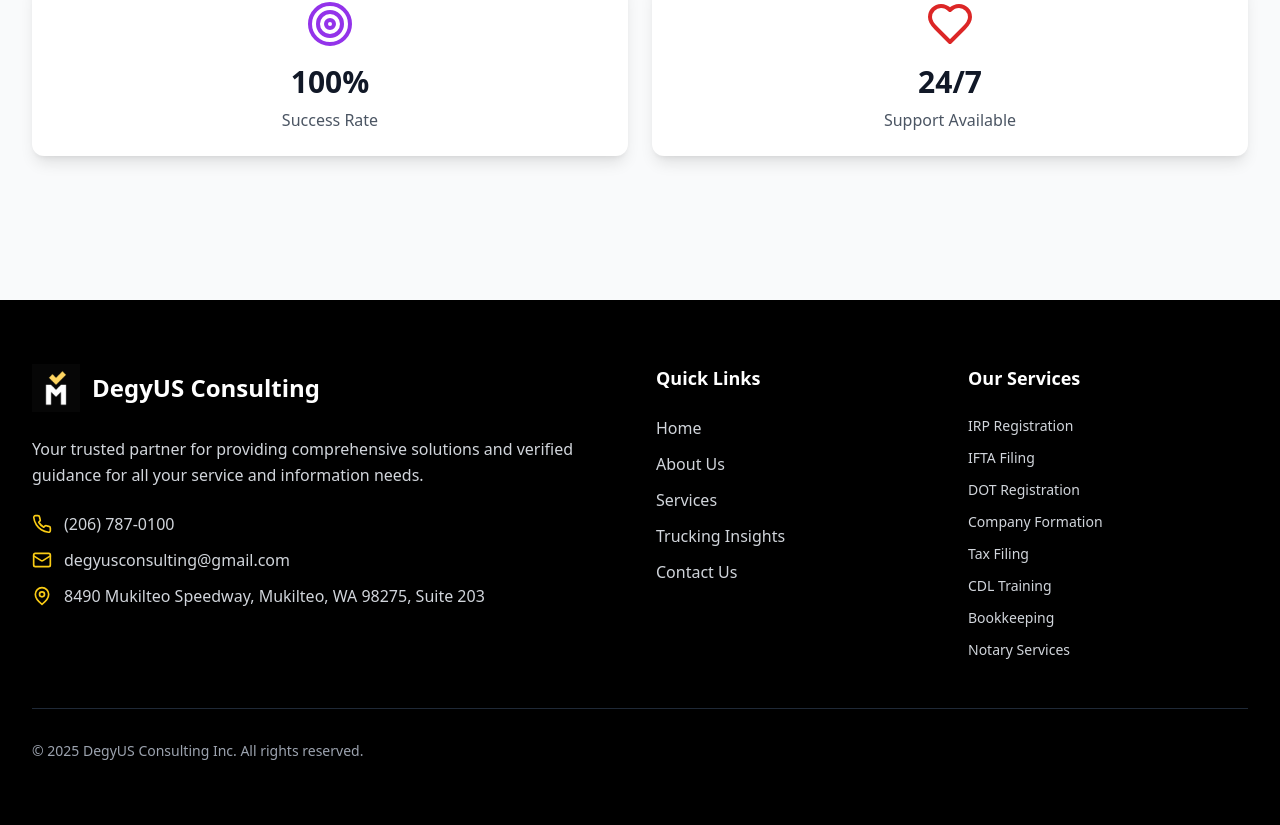
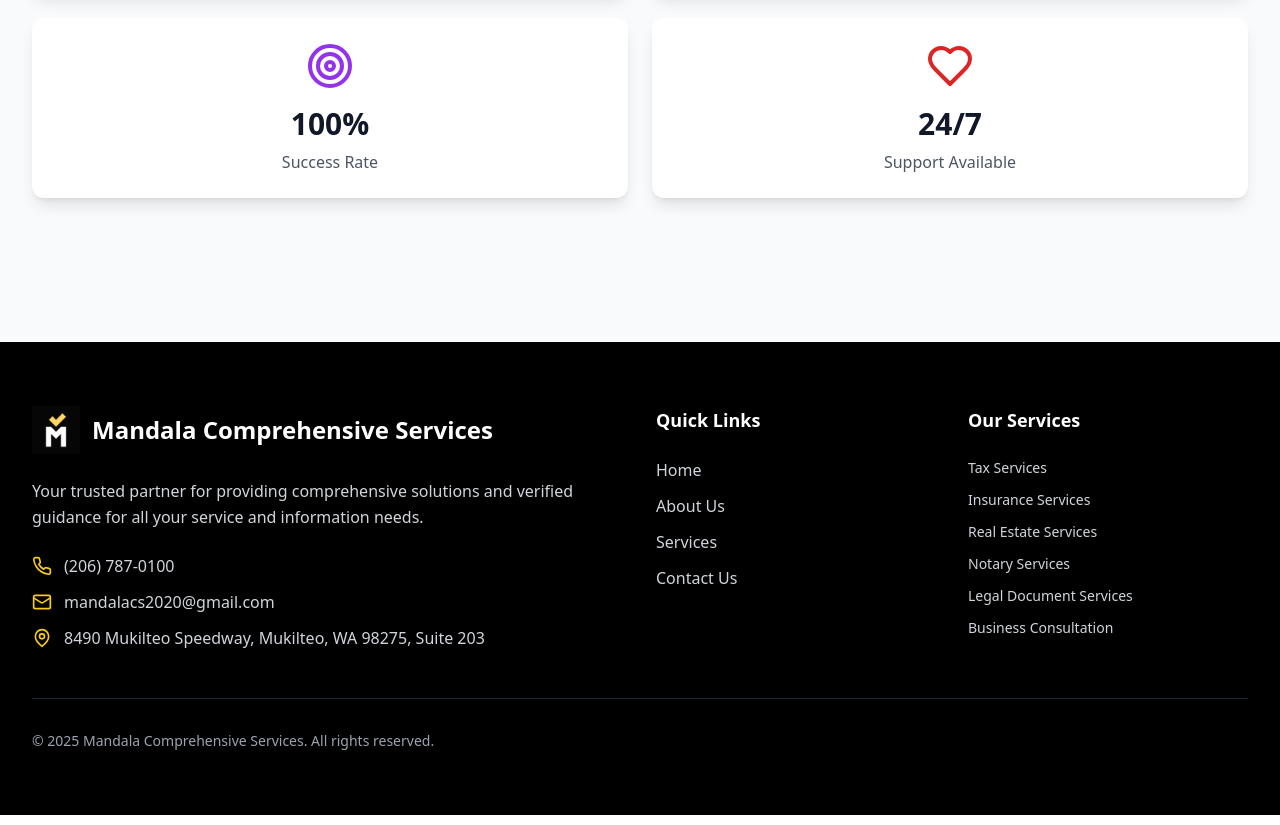
Before and after one commit to erkhemtugsB/mandala, a React (Vite) app: page /about in a window 1280 px wide. Shown: the part 1288-2113 px from the top of the page. Built offline with nearby package versions, Linux system fonts and the light colour scheme.

Commit message:
changed contact info

```diff
--- a/src/components/About.tsx
+++ b/src/components/About.tsx
@@ -8,7 +8,7 @@ const About = () => {
         <div className="text-center mb-16">
           <h2 className="text-4xl font-bold text-gray-900 mb-4">About Mandala Comprehensive Service</h2>
           <p className="text-xl text-gray-600 max-w-3xl mx-auto">
-              Your trusted partner for providing comprehensive solutions and verified guidance for all your service and information needs.
+            Your trusted partner for providing comprehensive solutions and verified guidance for all your service and information needs.
           </p>
         </div>
 
@@ -27,6 +27,8 @@ const About = () => {
               <p>
                 At Mandala llc, my goal is simple: to grow together with the community, to provide reliable services people can trust, and to make sure no one feels lost or left behind.
               </p>
+              <p>Bolortsetseg Steele
+                EA | PTIN: 02121485 | Advanced Paralegal</p>
             </div>
           </div>
 
--- a/src/components/Contact.tsx
+++ b/src/components/Contact.tsx
@@ -68,8 +68,7 @@ const Contact = () => {
                 </div>
                 <div>
                   <h4 className="font-semibold text-gray-900 mb-1">Phone Numbers</h4>
-                  <p className="text-gray-600">(224) 830-3555</p>
-                  <p className="text-gray-600">(814) 883-0073</p>
+                  <p className="text-gray-600">(206) 787-0100</p>
                 </div>
               </div>
 
@@ -79,7 +78,7 @@ const Contact = () => {
                 </div>
                 <div>
                   <h4 className="font-semibold text-gray-900 mb-1">Email Address</h4>
-                  <p className="text-gray-600">degyusconsulting@gmail.com</p>
+                  <p className="text-gray-600">mandalacs2020@gmail.com</p>
                 </div>
               </div>
 
@@ -90,8 +89,9 @@ const Contact = () => {
                 <div>
                   <h4 className="font-semibold text-gray-900 mb-1">Office Address</h4>
                   <p className="text-gray-600">
-                    5105 Tollview Dr, Suite 246<br />
-                    Rolling Meadows, IL 60008
+                    8490 Mukilteo Speedway, Mukilteo, WA<br />
+                    98275, Suite 203
+
                   </p>
                 </div>
               </div>
--- a/src/components/Footer.tsx
+++ b/src/components/Footer.tsx
@@ -18,7 +18,7 @@ const Footer = () => {
                 }}
               />
               <div>
-                <h3 className="text-2xl font-bold">DegyUS Consulting</h3>
+                <h3 className="text-2xl font-bold">Mandala Comprehensive Services</h3>
                 {/* <p className="text-gray-400">Professional Trucking Services</p> */}
               </div>
             </div>
@@ -32,7 +32,7 @@ const Footer = () => {
               </div>
               <div className="flex items-center space-x-3">
                 <Mail className="w-5 h-5 text-yellow-400" />
-                <span className="text-gray-300">degyusconsulting@gmail.com</span>
+                <span className="text-gray-300">mandalacs2020@gmail.com</span>
               </div>
               <div className="flex items-center space-x-3">
                 <MapPin className="w-5 h-5 text-yellow-400" />
@@ -48,7 +48,6 @@ const Footer = () => {
               <li><a href="/" className="text-gray-300 hover:text-white transition-colors">Home</a></li>
               <li><a href="/about" className="text-gray-300 hover:text-white transition-colors">About Us</a></li>
               <li><a href="/services" className="text-gray-300 hover:text-white transition-colors">Services</a></li>
-              <li><a href="/trucking-insights" className="text-gray-300 hover:text-white transition-colors">Trucking Insights</a></li>
               <li><a href="/contact" className="text-gray-300 hover:text-white transition-colors">Contact Us</a></li>
             </ul>
           </div>
@@ -57,14 +56,12 @@ const Footer = () => {
           <div>
             <h4 className="text-lg font-semibold mb-6">Our Services</h4>
             <ul className="space-y-3 text-sm">
-              <li><span className="text-gray-300">IRP Registration</span></li>
-              <li><span className="text-gray-300">IFTA Filing</span></li>
-              <li><span className="text-gray-300">DOT Registration</span></li>
-              <li><span className="text-gray-300">Company Formation</span></li>
-              <li><span className="text-gray-300">Tax Filing</span></li>
-              <li><span className="text-gray-300">CDL Training</span></li>
-              <li><span className="text-gray-300">Bookkeeping</span></li>
+              <li><span className="text-gray-300">Tax Services</span></li>
+              <li><span className="text-gray-300">Insurance Services</span></li>
+              <li><span className="text-gray-300">Real Estate Services</span></li>
               <li><span className="text-gray-300">Notary Services</span></li>
+              <li><span className="text-gray-300">Legal Document Services</span></li>
+              <li><span className="text-gray-300">Business Consultation</span></li>
             </ul>
           </div>
         </div>
@@ -72,7 +69,7 @@ const Footer = () => {
         <div className="border-t border-gray-800 mt-12 pt-8">
           <div className="flex flex-col md:flex-row justify-between items-center">
             <p className="text-gray-400 text-sm mb-4 md:mb-0">
-              © 2025 DegyUS Consulting Inc. All rights reserved.
+              © 2025 Mandala Comprehensive Services. All rights reserved.
             </p>
             {/* <div className="flex space-x-6 text-sm">
               <a href="#" className="text-gray-400 hover:text-white transition-colors">Privacy Policy</a>
```
